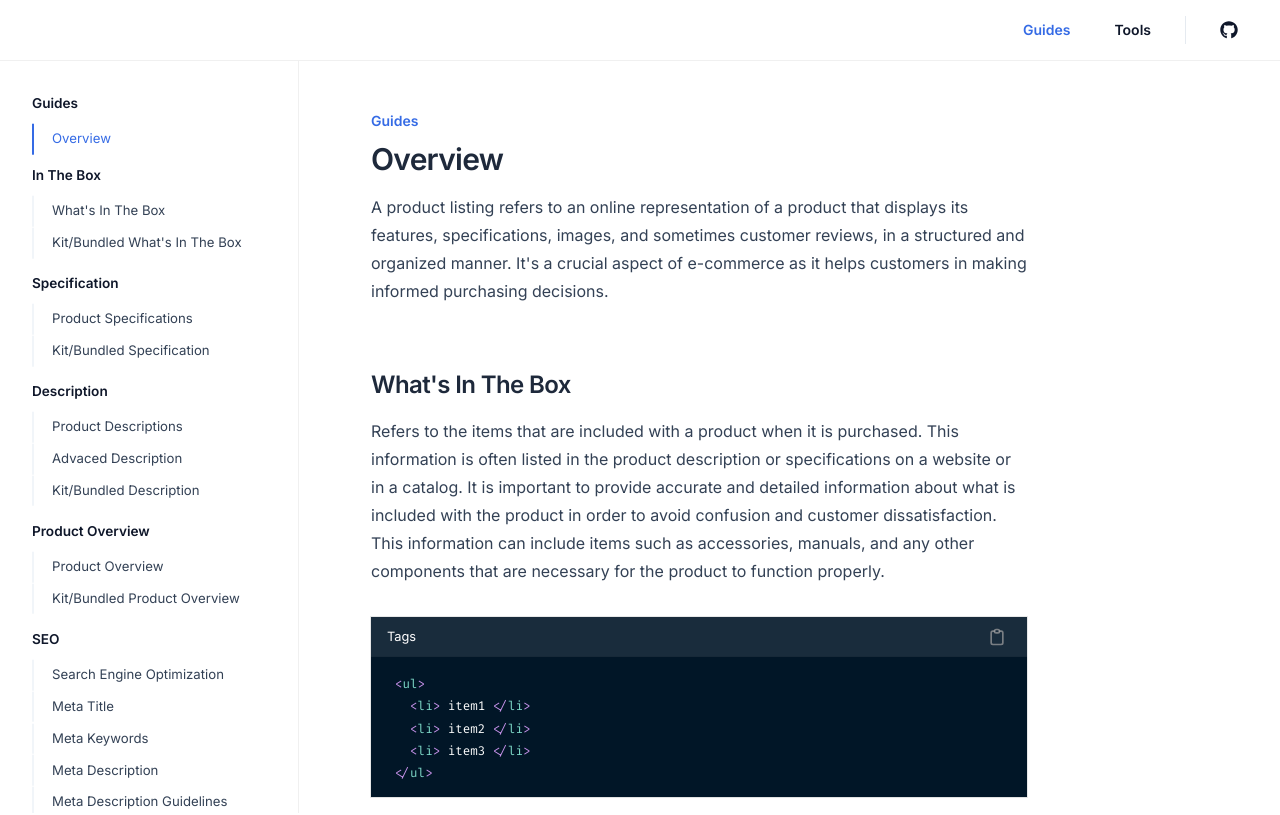
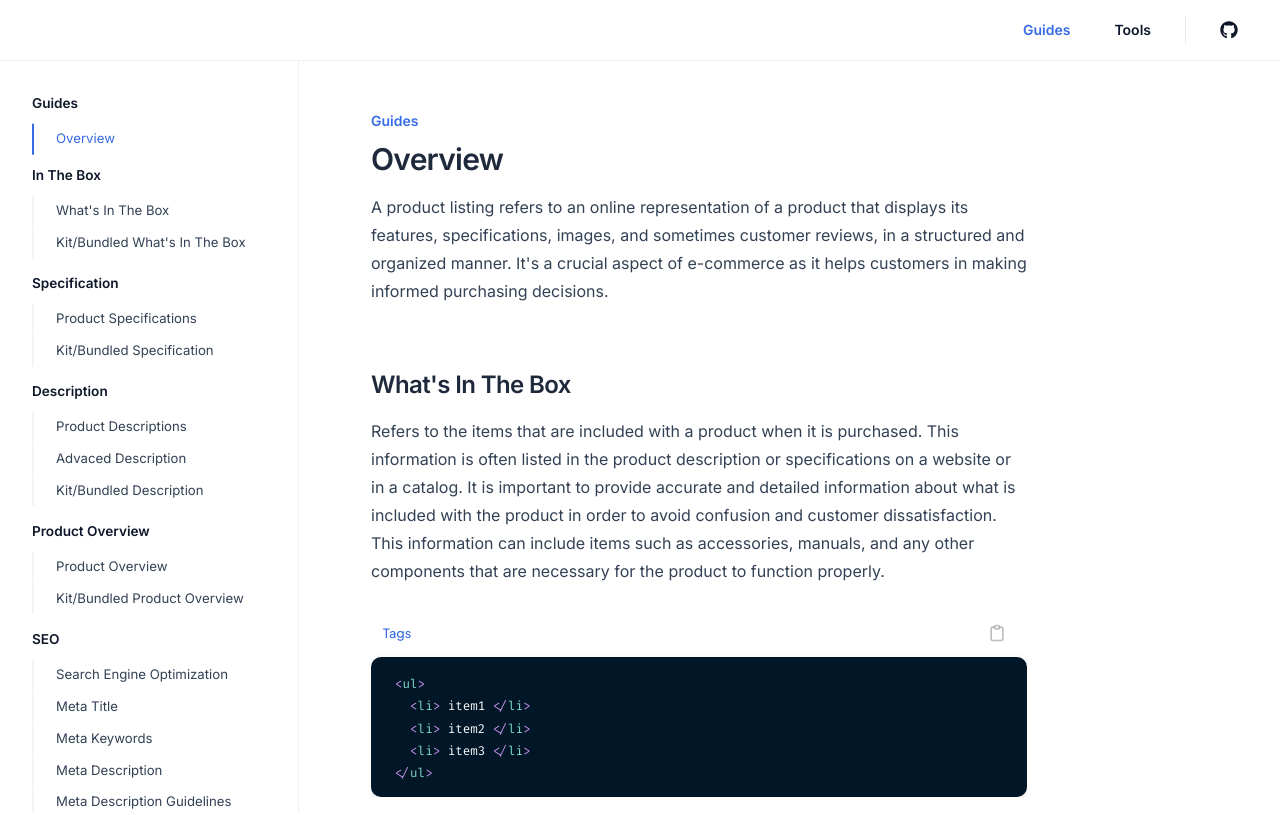
Before and after one commit to rogelcristobal/digiDirect-vite, a React (Vite) app: page /product-listing/documentation in a window 1280 px wide. Shown: the top 815 px of the page. Built offline with nearby package versions, Linux system fonts and the light colour scheme.

Commit message:
some changes

```diff
--- a/src/components/Codeblock.jsx
+++ b/src/components/Codeblock.jsx
@@ -9,13 +9,14 @@ const Codeblock = ({ template }) => {
     paddingLeft: "1.5rem",
     paddingTop: "1rem",
     // paddingBottom:'1.5rem',
-    borderRadius: "0px",
+    borderRadius: "10px",
     fontSize: "0.785rem",
     lineHeight: "1.4rem",
     whiteSpace: "pre",
     tabSize: "4",
     border: "none",
     margin: "0",
+    boxShadow: "rgba(0, 0, 0, 0.1) 0px 4px 12px"
   };
   const codeTagProps = {
     style: {
@@ -53,10 +54,9 @@ const Codeblock = ({ template }) => {
   }, [copyIsClicked]);
   return (
     <div
-      className="my-8  overflow-hidden medium-box-divider relative"
-      // style={{ boxShadow: "rgba(0, 0, 0, 0.1) 0px 4px 12px" }}
+      className="mb-8 mt-6 overflow-hidden  relative  "
     >
-       <div className="h-10 relative w-full thin-bottom-divider flex items-center justify-start text-[0.8rem] bg-[#011627]/90  gap-0">
+       <div className="h-12  relative w-full  flex items-center justify-start text-[0.8rem]   gap-0">
 
         {Object.keys(template)
           .reverse()
@@ -65,9 +65,9 @@ const Codeblock = ({ template }) => {
               <button
                 onClick={() => handleToggle(id)}
                 key={id}
-                className={`h-full px-4  relative transition-all duration-300 ease-in-out capitalize ${
+                className={`h-full px-3 font-plus relative transition-all duration-300 ease-in-out capitalize ${
                   id === view
-                    ? "text-white "
+                    ? "text-[#356be5] "
                     : "hover:text-neutral-400 text-neutral-400/70 "
                 } font-[400] `}
                 type="button"
@@ -80,13 +80,15 @@ const Codeblock = ({ template }) => {
         <button
           onClick={handleToggleCopyToggle}
           type="button"
-          className={` text-xl transition-all duration-300 ease-in-out  absolute top-1/2 -translate-y-1/2 right-2  h-full px-3 tracking-tight font-medium ${copyIsClicked?'text-white':'hover:text-neutral-400 text-neutral-400/70'}`}
+          className={` text-xl transition-all duration-300 ease-in-out flex items-start justify-center absolute top-1/2 -translate-y-1/2 right-2  py-2 px-3 gap-2   ${copyIsClicked?'text-[#356be5]':'hover:text-neutral-400 text-neutral-400/70'}`}
         >
+          <span className={`text-[#356be5] text-sm text-[0.775rem] font-[400]  font-plus  ${!copyIsClicked?'invisible':'visible'}`}>Copied!</span>
           {!copyIsClicked ? (
             <TbClipboard></TbClipboard>
           ) : (
             <TbClipboardCheck></TbClipboardCheck>
           )}
+
         </button>
       </div>
       <SyntaxHighlighter
--- a/src/components/Section.jsx
+++ b/src/components/Section.jsx
@@ -39,8 +39,8 @@ const Section = ({
   useEffect(() => {
     // whenever the ref mounted
     if (ref.current) {
-      const top = Math.floor(ref.current.offsetTop) - 60;
-      const bottom = Math.floor(ref.current.getBoundingClientRect().height) + top + 60;
+      const top = Math.floor(ref.current.offsetTop) - 80;
+      const bottom = Math.floor(ref.current.getBoundingClientRect().height) + top + 100;
       setElementAttributes({
         top: top,
         bottom: bottom,
@@ -112,7 +112,8 @@ const Section = ({
       >
         {title}
       </h2>
-      <div className="box-border prose leading-7 prose-slate">{children}</div>
+      <div className="box-border prose leading-7  prose-slate">{children}</div>
+
     </div>
   );
 };
--- a/src/components/Sidebar.jsx
+++ b/src/components/Sidebar.jsx
@@ -18,7 +18,7 @@ const Sidebar = () => {
             )}
             <a
               href={`#${state.category}`}
-              className={`relative text-[0.825rem] font-[400] py-1  ml-5
+              className={`relative text-[0.825rem] font-[400] py-1  ml-6
 
                  w-full  cursor-pointer ${
                    !state.viewState ? "text-slate-900" : " text-[#356be5]"
@@ -26,7 +26,7 @@ const Sidebar = () => {
             >
               {state.title}
               <div
-                className={`h-[110%] w-[1.5px]   absolute top-1/2 -translate-y-1/2 -left-5 ${
+                className={`h-[110%] w-[1.5px]   absolute top-1/2 -translate-y-1/2 -left-6 ${
                   state.viewState ? "bg-[#356be5]" : "bg-slate-100"
                 }`}
               ></div>
@@ -42,7 +42,7 @@ const Sidebar = () => {
                 <a
                   key={id}
                   href={`#${item.title}`}
-                  className={`relative text-[0.825rem] capitalize ml-5 font-[400] py-1  mb-1 font-inter ${
+                  className={`relative text-[0.825rem] capitalize ml-6 font-[400] py-1  mb-1 font-inter ${
                     item.child && "ml-0"
                   }  w-full  cursor-pointer ${
                     !item.viewState ? "text-slate-700" : " text-[#356be5] "
@@ -51,7 +51,7 @@ const Sidebar = () => {
                   {item.title}
 
                   <div
-                    className={`h-[110%] w-[1.5px]   absolute top-1/2 -translate-y-1/2 -left-5 ${
+                    className={`h-[110%] w-[1.5px]   absolute top-1/2 -translate-y-1/2 -left-6 ${
                       item.viewState ? "bg-[#356be5]" : "bg-slate-100"
                     }`}
                   ></div>
```
